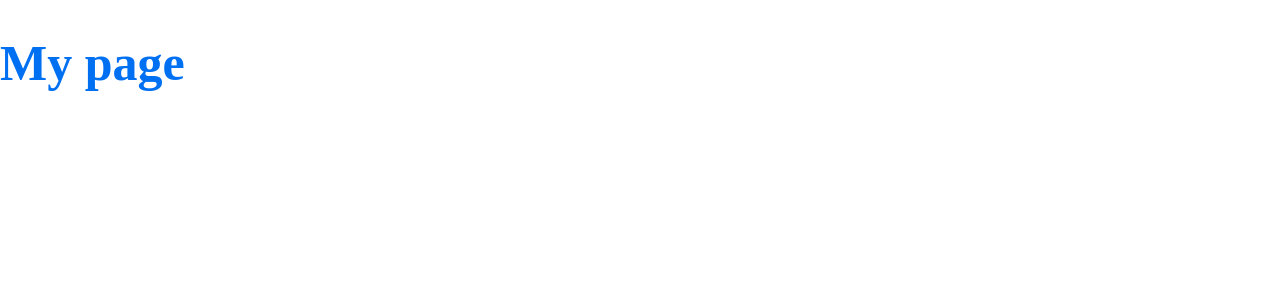
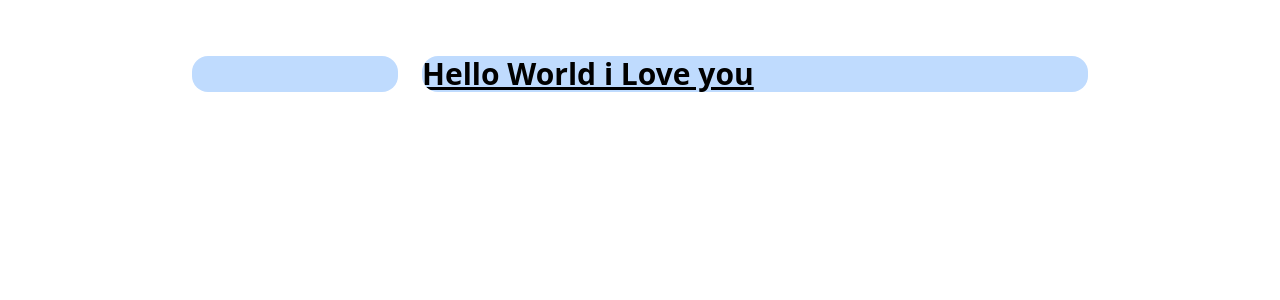
Before and after one commit to danhdeng/react-nextjs-portfolio-styled-compnents-tailwind, a Next.js app: page / in a window 1280 px wide. Shown: the top 300 px of the page. Built offline with nearby package versions, Linux system fonts and the light colour scheme.

Commit message:
initial project

```diff
--- a/package.json
+++ b/package.json
@@ -13,6 +13,10 @@
     "styled-components": "^5.2.3"
   },
   "devDependencies": {
-    "babel-plugin-styled-components": "^1.12.0"
+    "autoprefixer": "^10.4.0",
+    "babel-plugin-styled-components": "^1.12.0",
+    "postcss": "^8.4.5",
+    "tailwind-styled-components": "^2.0.3",
+    "tailwindcss": "^3.0.2"
   }
 }
--- /dev/null
+++ b/pages/AppStyle.js
@@ -0,0 +1,42 @@
+import tw from 'tailwind-styled-components';
+
+export const AppMainContainer=tw.div`
+    grid
+    grid-cols-12
+    gap-6
+    px-5
+    my-14
+    lg:mb-0
+    md:mb-16
+    sm:px-20
+    md:px-32
+    lg:px-36
+    xl:px-48
+`;
+
+export const LeftContainer=tw.div`
+    h-full
+    col-span-12
+    p-4
+    text-base
+    text-center
+    bg-blue-200
+    dark:bg-dark-500
+    lg:col-span-3
+    rounded-2xl
+    shadow-custom-light
+    dark:shadow-custom-dark
+`;
+
+export const RightContainer=tw.div`
+    flex
+    flex-col
+    col-span-12
+    overflow-hidden
+    bg-blue-200
+    shadow-custom-light
+    dark:shadow-custom-dark
+    rounded-2xl
+    lg:col-span-9
+    dark:bg-dark-500
+`;
--- a/pages/_app.js
+++ b/pages/_app.js
@@ -1,4 +1,8 @@
 import { createGlobalStyle, ThemeProvider } from 'styled-components'
+import {AppMainContainer, LeftContainer, RightContainer } from './AppStyle';
+import './tailwind.css';
+
+
 
 const GlobalStyle = createGlobalStyle`
   body {
@@ -19,7 +23,10 @@ export default function App({ Component, pageProps }) {
     <>
       <GlobalStyle />
       <ThemeProvider theme={theme}>
-        <Component {...pageProps} />
+        <AppMainContainer>
+          <LeftContainer></LeftContainer>
+          <RightContainer><Component {...pageProps} /></RightContainer>
+        </AppMainContainer>
       </ThemeProvider>
     </>
   )
--- a/pages/index.js
+++ b/pages/index.js
@@ -1,10 +1,10 @@
 import styled from 'styled-components'
+import tw from 'tailwind-styled-components';
 
-const Title = styled.h1`
-  font-size: 50px;
-  color: ${({ theme }) => theme.colors.primary};
+const Title = tw.h1`
+  text-3xl font-bold underline
 `
 
 export default function Home() {
-  return <Title>My page</Title>
+  return <Title>Hello World i Love you</Title>
 }
--- /dev/null
+++ b/pages/tailwind.css
@@ -0,0 +1,3 @@
+@tailwind base;
+@tailwind components;
+@tailwind utilities;
--- /dev/null
+++ b/postcss.config.js
@@ -0,0 +1,8 @@
+// If you want to use other PostCSS plugins, see the following:
+// https://tailwindcss.com/docs/using-with-preprocessors
+module.exports = {
+    plugins: {
+      tailwindcss: {},
+      autoprefixer: {},
+    },
+  }
--- /dev/null
+++ b/tailwind.config.js
@@ -0,0 +1,10 @@
+module.exports = {
+  content: [
+    "./pages/**/*.{js,ts,jsx,tsx}",
+    "./components/**/*.{js,ts,jsx,tsx}",
+  ],
+  theme: {
+    extend: {},
+  },
+  plugins: [],
+}
```
Also changed, not shown: components/SideBar/SideBar.js (added), 1 other file (tests, documents, lock files or other folders).
